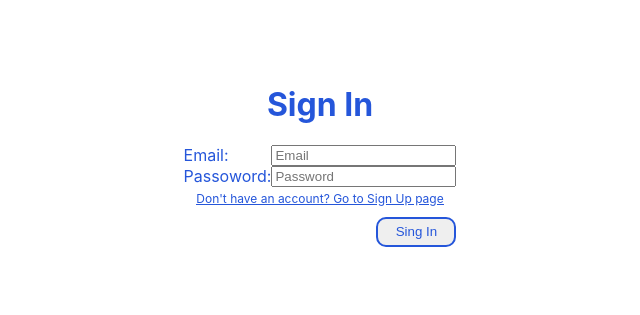
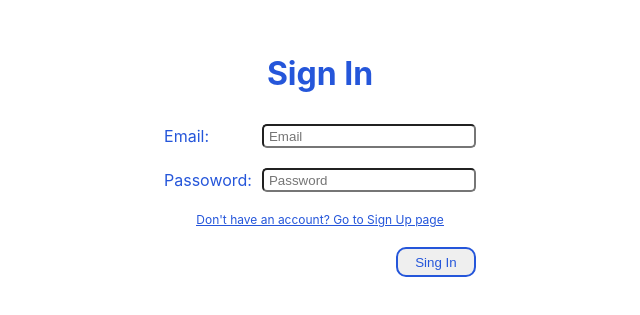
Before and after one commit to dimaka77/myDashboard, a React app in the folder client/: page / in a window 1280 px wide. Shown: the part 245-560 px from the top of the page, without its empty margins (320-960 px from the left). Built offline with nearby package versions, Linux system fonts and the light colour scheme.

Commit message:
fix forms

```diff
--- a/client/src/App.css
+++ b/client/src/App.css
@@ -40,3 +40,7 @@
 .navigation-bar {
     position: fixed;
 }
+
+.input-form:focus {
+    outline: none;
+}
--- a/client/src/App.js
+++ b/client/src/App.js
@@ -22,10 +22,10 @@ function App() {
                 renders the first one that matches the current URL. */}
                     <Switch>
                         <Route path="/signup">
-                            <SignUp />
+                            <SignUp onSubmit={(values) => console.log(values)}/>
                         </Route>
                         <Route path="/signin">
-                            <SignIn />
+                            <SignIn onSubmit={(values) => console.log(values)}/>
                         </Route>
                         <Route path="/">
                             <SignIn />
--- a/client/src/components/home/smart/LoginAndSignUp.css.js
+++ b/client/src/components/home/smart/LoginAndSignUp.css.js
@@ -16,15 +16,15 @@ export const Title = styled.h1`
     text-align: center;
 `
 
-export const TextInput = styled.input`
-    margin: 10px 0 10px 10px;
-    min-height: 20px;
-    width: 200px;
-    border-radius: 10px;
-    :focus {
-        outline: none;
-    }
-`
+// export const TextInput = styled.input`
+//     margin: 10px 0 10px 10px;
+//     min-height: 20px;
+//     width: 200px;
+//     border-radius: 10px;
+//     :focus {
+//         outline: none;
+//     }
+// `
 
 export const TextInputWrapper = styled.div`
     align-items: center;
@@ -62,7 +62,7 @@ export const LinkWrapper = styled(TextInputWrapper)`
     margin-bottom: 10px;
 `
 
-export const SwitchPage = styled.a`
+export const SwitchPage = styled.p`
     cursor: pointer;
     color: #2556DA;
     font-size: 12px;
--- a/client/src/components/reusable/InputField.jsx
+++ b/client/src/components/reusable/InputField.jsx
@@ -2,6 +2,14 @@ import React from 'react';
 import { Field } from 'redux-form';
 
 import { Label, TextInputWrapper, TextInput } from './InputField.css';
+
+const styles = {
+    margin: '10px 0 10px 10px',
+    minHeight: '20px',
+    width: '200px',
+    borderRadius: '5px',
+    padding: '0 5px'
+}
 
 const InputField = ({
     labelTxt,
@@ -13,9 +21,11 @@ const InputField = ({
         <Label>{labelTxt}</Label>
         <Field
             component="input"
+            className="input-form"
             name={fieldName}
             placeholder={placeholder}
             type={type}
+            style={styles}
         />
     </TextInputWrapper>
 
```
